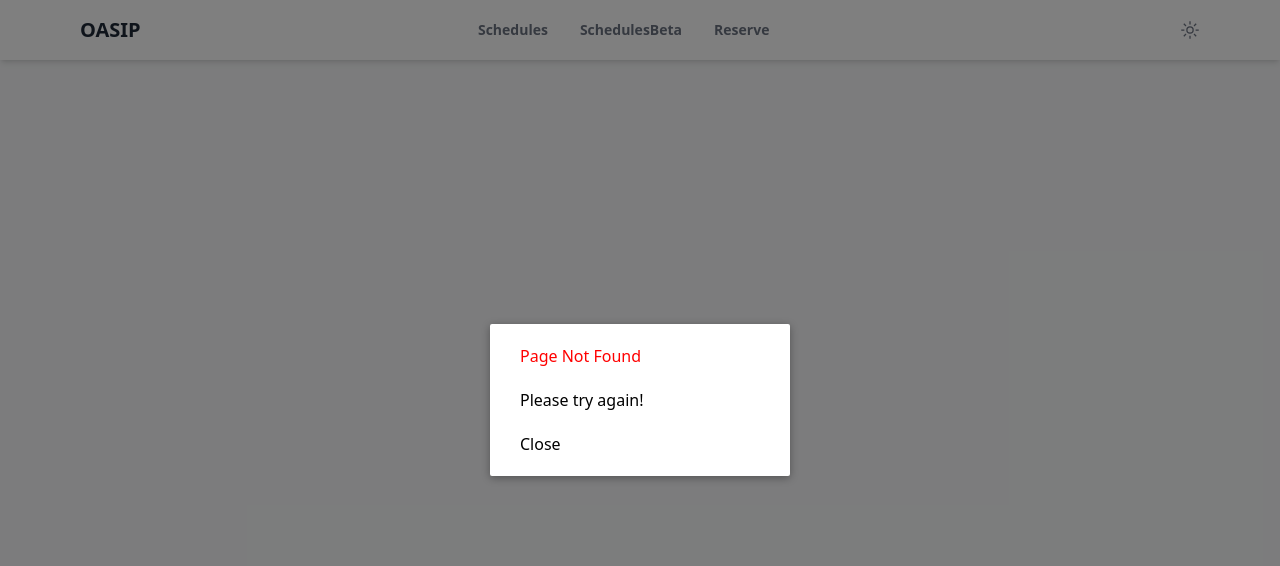
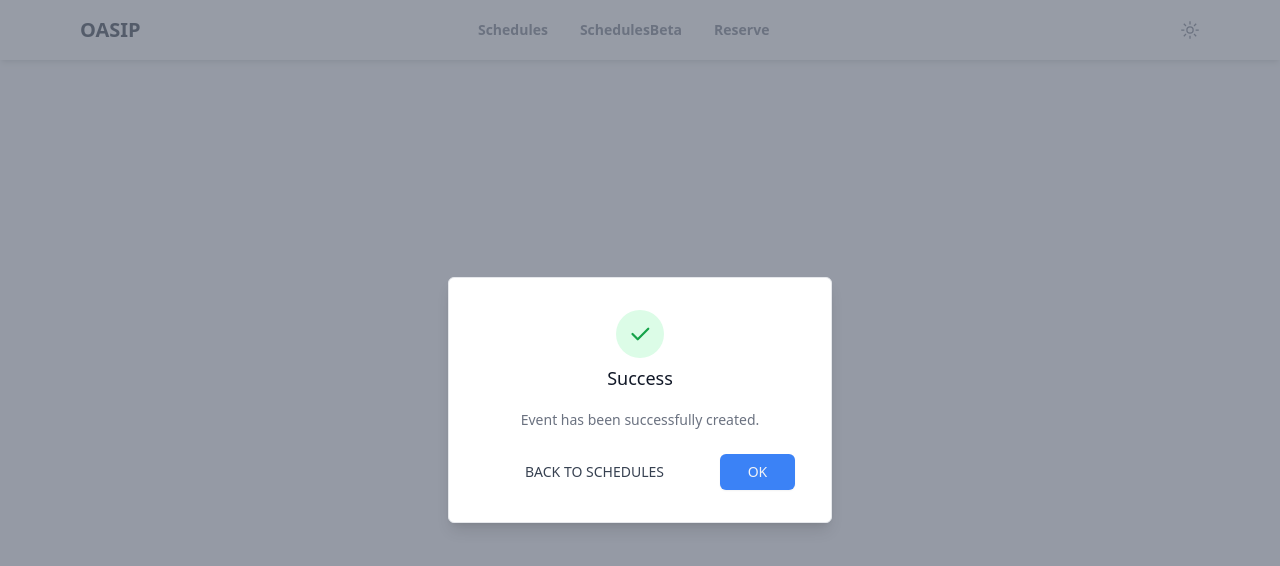
Before and after one commit to purachetzheng/OASIP-US-2, a Vue app in the folder client/: page /us2/test in a window 1280 px wide. Before the commit this address had no page. Shown: the top 566 px of the page. Built offline with nearby package versions, Linux system fonts and the light colour scheme; the HTML template or start-up script is replaced by a standard one.

Commit message:
alert when create success

```diff
--- /dev/null
+++ b/client/src/components/icons/IconCheck.vue
@@ -0,0 +1,10 @@
+
+<template>
+  <svg width="1em" height="1em" viewBox="0 0 256 256"><path fill="currentColor" d="M104 196a12.2 12.2 0 0 1-8.5-3.5l-56-56a12 12 0 0 1 17-17L104 167L207.5 63.5a12 12 0 0 1 17 17l-112 112a12.2 12.2 0 0 1-8.5 3.5Z"></path></svg>
+</template>
+
+<script>
+export default {
+  name: 'PhCheckBold'
+}
+</script>
--- /dev/null
+++ b/client/src/components/icons/IconCheckCircleFill.vue
@@ -0,0 +1,10 @@
+
+<template>
+  <svg width="1em" height="1em" viewBox="0 0 256 256"><path fill="currentColor" d="M128 24a104 104 0 1 0 104 104A104.2 104.2 0 0 0 128 24Zm49.5 85.8l-58.6 56a8.1 8.1 0 0 1-5.6 2.2a7.7 7.7 0 0 1-5.5-2.2l-29.3-28a8 8 0 1 1 11-11.6l23.8 22.7l53.2-50.7a8 8 0 0 1 11 11.6Z"></path></svg>
+</template>
+
+<script>
+export default {
+  name: 'PhCheckCircleFill'
+}
+</script>
--- /dev/null
+++ b/client/src/components/modal/ModalCreate.vue
@@ -0,0 +1,45 @@
+<script setup>
+import IconCheck from '../icons/IconCheck.vue';
+defineEmits(['closeModal', 'go'])
+const props = defineProps({
+    visible: {
+        type: Boolean,
+        default: false
+    },
+})
+</script>
+
+<template>
+    <!-- modal background -->
+    <div v-show="visible" class="absolute top-0 left-0 w-screen h-screen flex justify-center items-center ">
+        <div class="absolute  w-screen h-screen bg-gray-500 transition ease-in-out opacity-70"></div>
+        <!-- modal body -->
+        <!-- https://www.devwares.com/blog/how-to-create-tailwind-css-modal/ -->
+        <div class="relative mx-auto p-5 border w-96 shadow-lg rounded-md bg-white">
+            <div class="mt-3 text-center">
+                <div class="mx-auto flex items-center justify-center h-12 w-12 rounded-full bg-green-100">
+                    <IconCheck class="h-6 w-6 text-green-600"/>
+                </div>
+                <h3 class="text-lg leading-6 font-medium text-gray-900 mt-2">Success</h3>
+                <div class="mt-2 px-7 py-3">
+                    <p class="text-sm font-medium text-gray-500">Event has been successfully created.</p>
+                </div>
+                <div class="flex items-center px-4 py-3 gap-4">
+                    <button class="btn-modal text-sm whitespace-nowrap
+                        text-gray-700 hover:text-gray-100 hover:bg-blue-600 focus:ring-blue-300">
+                        BACK TO SCHEDULES
+                    </button>
+                    <button class="btn-modal text-sm w-24 shadow-sm
+                        bg-blue-500 text-gray-100 hover:bg-blue-600 focus:ring-blue-300"
+                        @click="$emit('closeModal')">
+                        OK
+                    </button>
+                </div>
+            </div>
+        </div>
+    </div>
+
+</template>
+
+<style>
+</style>
--- a/client/src/index.css
+++ b/client/src/index.css
@@ -12,6 +12,9 @@
     }
     .btn-2{
         @apply mb-2 md:mb-0 px-2.5 py-1.5 text-sm shadow-sm font-medium  rounded-md hover:shadow-md
+    }
+    .btn-modal{
+        @apply px-4 py-2 text-base font-medium rounded-md w-full  focus:outline-none focus:ring-2
     }
 
 
--- a/client/src/router/index.js
+++ b/client/src/router/index.js
@@ -10,6 +10,7 @@ import SchedulesBeta from '../views/SchedulesBeta.vue'
 import SchedulesOld from '../views/SchedulesOld.vue'
 import EventDetail from '../views/EventDetail.vue'
 import Reserve from '../views/Reserve.vue'
+import TestModal from '../views/TestModal.vue'
 
 const history = createWebHistory('/us2/')
 const routes = [
@@ -44,6 +45,11 @@ const routes = [
     component: Reserve,
   },
   {
+    path: '/test',
+    name: 'TestModal',
+    component: TestModal,
+  },
+  {
     path: '/:catchNotMatchPath(.*)',
     name: 'NotFound',
     component: NotFound,
--- a/client/src/views/Reserve.vue
+++ b/client/src/views/Reserve.vue
@@ -3,6 +3,9 @@ import dayjs from 'dayjs';
 import { ref, onBeforeMount } from 'vue';
 import { events, eventCategories, middleFetch } from '../js/variable'
 import { useRoute, useRouter } from 'vue-router'
+import IconCheckCircleFill from '../components/icons/IconCheckCircleFill.vue'
+import ModalCreate from '../components/modal/ModalCreate.vue';
+
 const step = ref(0)
 const router = useRouter()
 onBeforeMount(async () => {
@@ -17,12 +20,21 @@ const createEvent = ref({
 })
 let startDate = ref(null)
 let startTime = ref(null)
+
+const modal = ref({visible: false})
+const closeModal = () => modal.value.visible = false
+
+const send = ref(false)
 const submit = async () => {
     createEvent.value.eventStartTime = dayjs(startDate.value + startTime.value).toJSON()
     createEvent.value.eventDuration = selectedCatagory.value.eventDuration
     middleFetch.event.post(createEvent.value)
+    // modal.value.visible = true
+    send.value = true
 }
 
+
+const goTo = (pageName, param = null) => router.push({ name: pageName, params: param ? param : '' })
 const goBack = () => router.go(-1)
 
 const selectedCatagory = ref({
@@ -30,26 +42,32 @@ const selectedCatagory = ref({
     eventDuration: 0
 })
 const selectCatagory = (e) => selectedCatagory.value = eventCategories.value.find(eC => eC.id == e.target.value)
+
+const alertSuccess = ref(null)
+
 </script>
 
 <template>
     <main class="h-screen w-screen screen-p-1 flex justify-center overflow-y-scroll items-center">
-        <form
-            class="flex flex-col gap-2 h-full w-1/2 overflow-y-scroll p-8 bg-white rounded-xl shadow-lg"
+        <form action="#" class="flex flex-col gap-2 h-full w-1/2 overflow-y-scroll p-8 bg-white rounded-xl shadow-lg"
             @submit="submit">
             <span class="text-h-1 text-black mb-2">Reserve</span>
             <div class="flex gap-4 sm:flex-col lg:flex-row">
                 <div class="w-full flex flex-col gap-0.5 ">
                     <div class="text-xs">Select Catagory</div>
-                    <select class="form-1 font-medium" v-model="createEvent.eventCategoryId" required @change="selectCatagory" name="eventCategoryId">
-                        <option v-for="eventC in eventCategories" :value="eventC.id">{{ eventC.eventCategoryName }}</option>
+                    <select class="form-1 font-medium" v-model="createEvent.eventCategoryId" required
+                        @change="selectCatagory" name="eventCategoryId">
+                        <option v-for="eventC in eventCategories" :value="eventC.id">{{ eventC.eventCategoryName }}
+                        </option>
                     </select>
                 </div>
                 <div class="flex flex-col gap-0.5 ">
                     <div class="text-xs whitespace-nowrap">Dutation (minutes)</div>
                     <!-- <input type="number" name="eventDuration" disabled class="form-1 w-12 font-medium text-center"
                         v-model="selectedCatagory.eventDuration"> -->
-                    <div class="form-1-off font-medium text-center whitespace-nowrap cursor-default">{{ selectedCatagory.eventDuration }}</div>
+                    <div class="form-1-off font-medium text-center whitespace-nowrap cursor-default">{{
+                            selectedCatagory.eventDuration
+                    }}</div>
                 </div>
             </div>
             <div class="flex sm:gap-0.5 sm:flex-col lg:flex-row lg:gap-4">
@@ -80,13 +98,19 @@ const selectCatagory = (e) => selectedCatagory.value = eventCategories.value.fin
                 </div>
             </div>
             <!-- <p class="text-xs text-red-500 text-right my-1">Required fields </p> -->
+            <div v-show="send" ref="alertSuccess"
+                class="flex items-center bg-green-100 rounded-lg text-green-700 text-sm font-medium px-4 py-3"
+                role="alert">
+                <IconCheckCircleFill class="w-4 h-4 mr-2" />
+                <p>The event has been created successfully.</p>
+            </div>
             <div class="flex gap-6 justify-end mt-4">
-                <button @click="goBack"
-                    class="btn-1 bg-white hover:bg-gray-100 text-gray-600">Cancel</button>
-                <button type="submit"
-                    class="btn-1 bg-blue-600 hover:bg-blue-700 text-white" value="Submit">Submit</button>
+                <button @click="goBack" class="btn-1 bg-white hover:bg-gray-100 text-gray-600">Back</button>
+                <button type="submit" class="btn-1 bg-blue-600 hover:bg-blue-700 text-white"
+                    value="Submit">Submit</button>
             </div>
         </form>
+        <ModalCreate :visible="modal.visible" @closeModal="closeModal" />
     </main>
 
 </template>
--- a/client/src/views/SchedulesBeta.vue
+++ b/client/src/views/SchedulesBeta.vue
@@ -17,6 +17,7 @@ import RiInformationFill from '../components/icons/RiInformationFill.vue'
 import CursorTooltip from '../components/CursorTooltip.vue'
 import IconGrid from '../components/icons/IconGrid.vue'
 import IconList from '../components/icons/IconList.vue'
+
 
 //use router
 // const { params } = useRoute()
@@ -101,7 +102,11 @@ const removeEvent = async (id) => {
                     </div>
                 </div>
                 <!-- events list -->
-                <div class="h-full overflow-y-auto grid grid-cols-3 auto-rows-min gap-x-2 gap-y-2 p-1">
+                <div v-show="events.length === 0">
+                    No Scheduled Events
+                </div>
+
+                <div v-show="events.length !== 0" class="h-full overflow-y-auto grid grid-cols-3 auto-rows-min gap-x-2 gap-y-2 p-1">
                     <!-- loop events -->
                     <div class="flex flex-col shadow-lg p-4 bg-white rounded-md" v-for="(event, index) in events">
 
@@ -138,12 +143,10 @@ const removeEvent = async (id) => {
                             </button>
                         </div>
                     </div>
+
                 </div>
             </div>
-
-
         </div>
-
     </main>
 </template>
 
--- /dev/null
+++ b/client/src/views/TestModal.vue
@@ -0,0 +1,14 @@
+<script setup>
+import ModalCreate from '../components/modal/ModalCreate.vue';
+import { useRouter } from 'vue-router';
+const myRouter = useRouter()
+const closeModal = () => myRouter.push({name: 'Home'})
+</script>
+
+<template>
+    <ModalCreate :visible="true" />
+</template>
+
+<style>
+
+</style>
```
